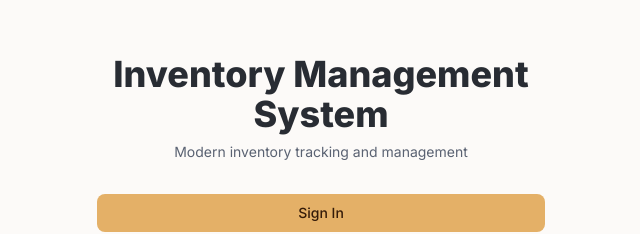
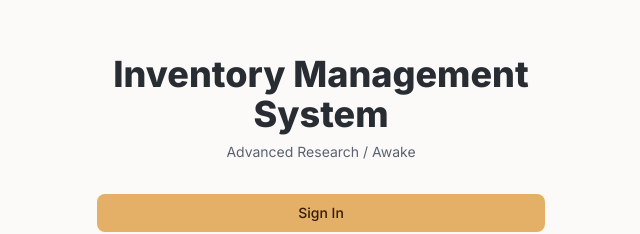
Before and after one commit to KrisYarno/SelfHost-Inventory, a Next.js app: page / in a window 1280 px wide. Shown: the part 230-464 px from the top of the page, without its empty margins (319-959 px from the left). Built offline with nearby package versions, Linux system fonts and the light colour scheme; no server answers.

Commit message:
docs: fold pending working-tree edits (landing tagline, analytics-overhaul deferral notes)

```diff
--- a/app/page.tsx
+++ b/app/page.tsx
@@ -18,7 +18,7 @@ export default async function Home() {
             Inventory Management System
           </h1>
           <p className="mt-2 text-sm text-muted-foreground">
-            Modern inventory tracking and management
+            Advanced Research / Awake
           </p>
         </div>
         <div className="mt-8 space-y-4">
```
